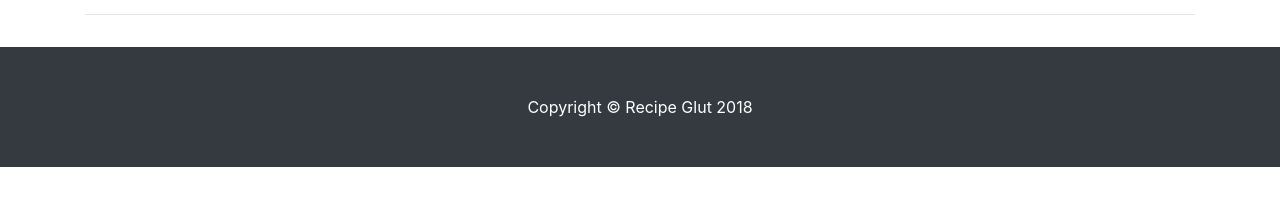
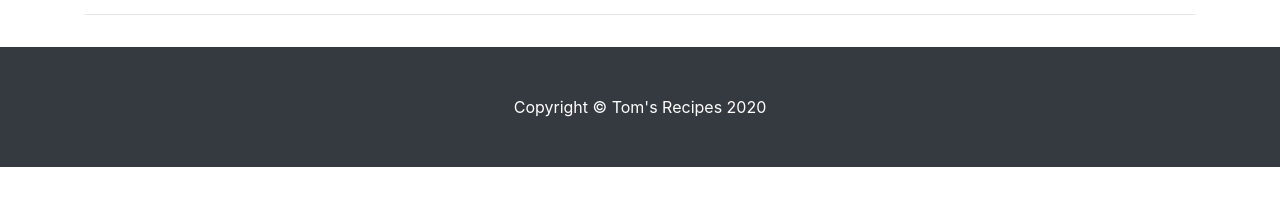
Before and after one commit to EmHall/Toms-Kitchen, a Python web app: template templates/recipes.html in a window 1280 px wide. Shown: the part 166-372 px from the top of the page. Run offline with Jinja, Linux system fonts and the light colour scheme; the template is opened without the code that fills it, so the values that code supplies are empty; some libraries are stand-ins or nearby versions.

Commit message:
update base.html

```diff
--- a/templates/base.html
+++ b/templates/base.html
@@ -6,8 +6,9 @@
           content="width=device-width, user-scalable=no, initial-scale=1.0, maximum-scale=1.0, minimum-scale=1.0">
     <meta http-equiv="X-UA-Compatible" content="ie=edge">
     <title>{{ title }} - RecipeGlut</title>
-    <link href="../static/vendor/bootstrap/css/bootstrap.min.css" rel="stylesheet">
-    <link href="../static/css/heroic-features.css" rel="stylesheet">
+
+<link rel="stylesheet" href="https://stackpath.bootstrapcdn.com/bootstrap/4.5.2/css/bootstrap.min.css" integrity="sha384-JcKb8q3iqJ61gNV9KGb8thSsNjpSL0n8PARn9HuZOnIxN0hoP+VmmDGMN5t9UJ0Z" crossorigin="anonymous">
+
 </head>
 <body>
 {% if 'username' in session %}
@@ -57,9 +58,11 @@
 </div>
 <footer class="py-5 bg-dark">
     <div class="container">
-        <p class="m-0 text-center text-white">Copyright &copy; Recipe Glut 2018</p>
+        <p class="m-0 text-center text-white">Copyright &copy; Tom's Recipes 2020</p>
     </div>
 </footer>
-<script src="../static/vendor/jquery/jquery.min.js"></script>
+<script src="https://code.jquery.com/jquery-3.5.1.slim.min.js" integrity="sha384-DfXdz2htPH0lsSSs5nCTpuj/zy4C+OGpamoFVy38MVBnE+IbbVYUew+OrCXaRkfj" crossorigin="anonymous"></script>
+<script src="https://cdn.jsdelivr.net/npm/popper.js@1.16.1/dist/umd/popper.min.js" integrity="sha384-9/reFTGAW83EW2RDu2S0VKaIzap3H66lZH81PoYlFhbGU+6BZp6G7niu735Sk7lN" crossorigin="anonymous"></script>
+<script src="https://stackpath.bootstrapcdn.com/bootstrap/4.5.2/js/bootstrap.min.js" integrity="sha384-B4gt1jrGC7Jh4AgTPSdUtOBvfO8shuf57BaghqFfPlYxofvL8/KUEfYiJOMMV+rV" crossorigin="anonymous"></script>
 </body>
 </html>
```
